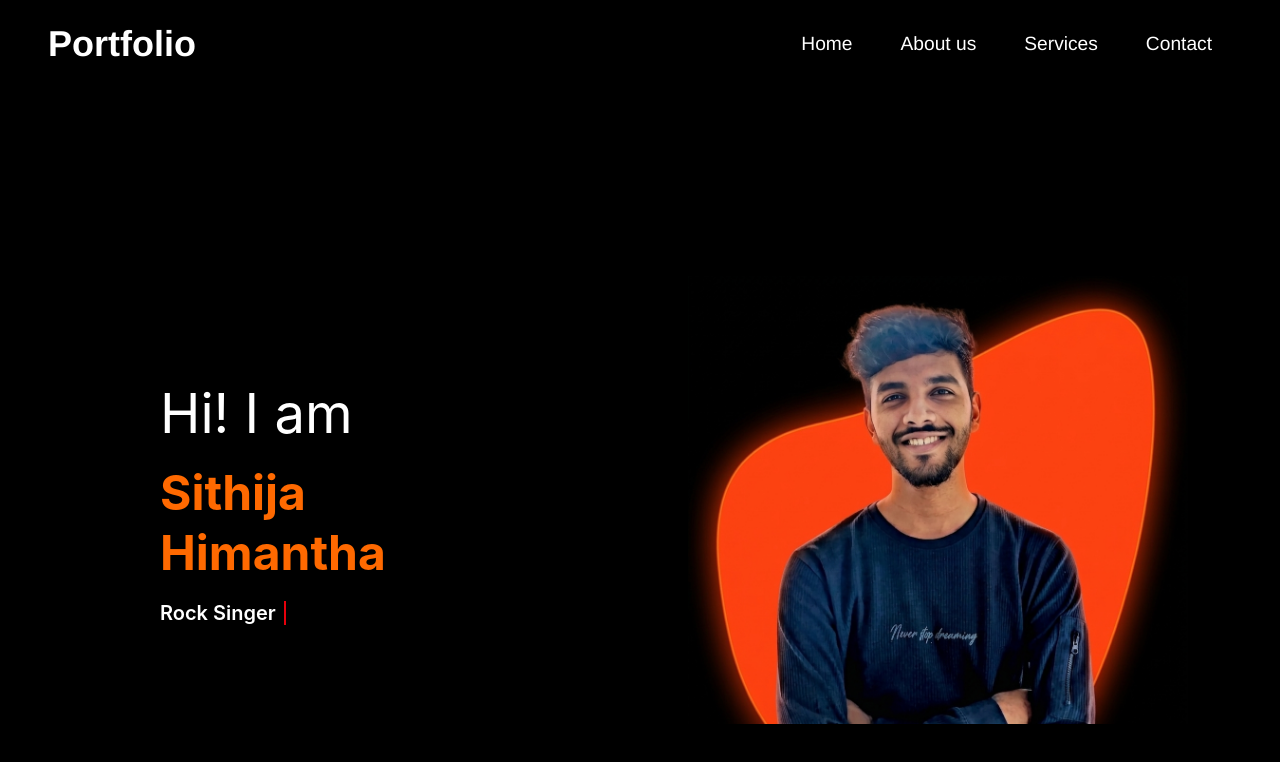
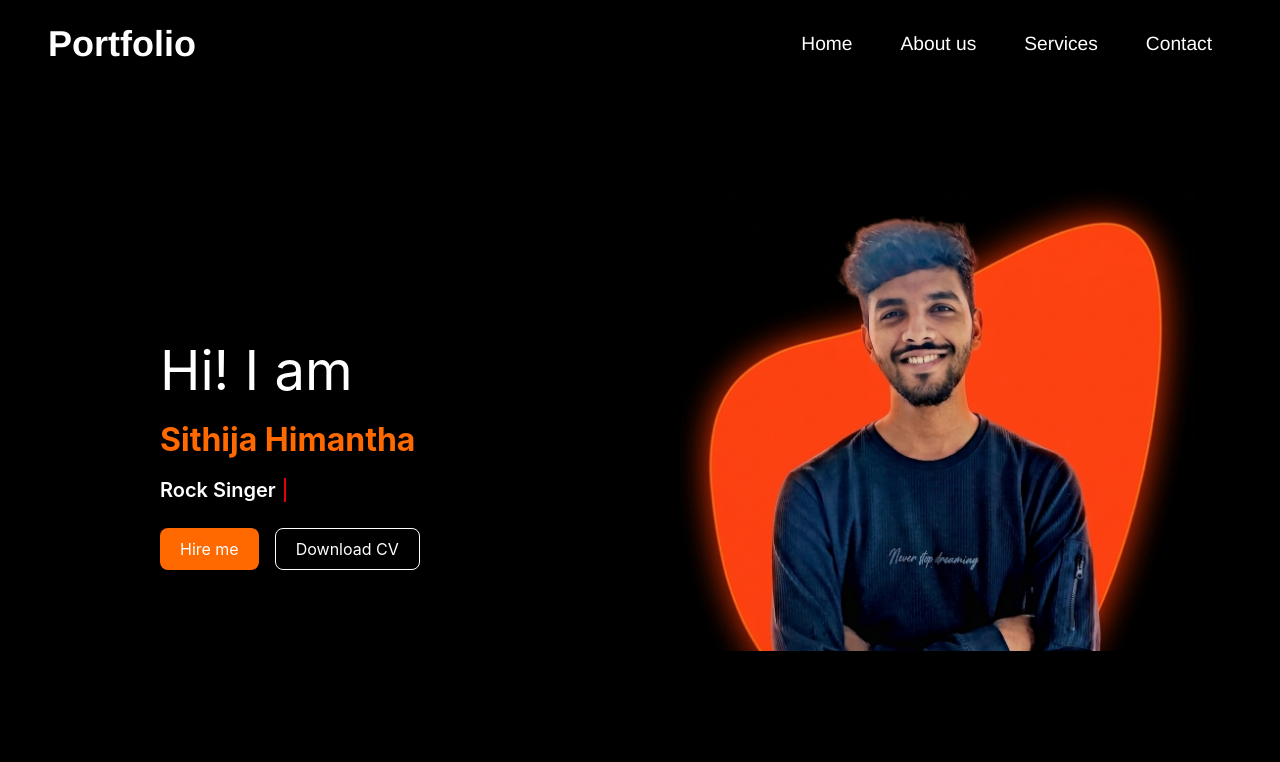
Before and after one commit to wolfyblue078/my-portfolio, a React (Vite) app: page / in a window 1280 px wide. Shown: the top 762 px of the page. Built offline with nearby package versions, Linux system fonts and the light colour scheme.

Commit message:
feat: Update Content and Header components layout and styles

```diff
--- a/src/pages/Home/components/Content.jsx
+++ b/src/pages/Home/components/Content.jsx
@@ -3,7 +3,7 @@ import { useState, useEffect } from "react";
 export default function Content(){
 
         const words = [
-        "Web Application Developer",
+        "FrontEnd Developer",
         "BackEnd Developer",
         "Rock Singer",
         "Guitarist",
@@ -30,16 +30,35 @@ export default function Content(){
 
             {/*left content */}
             <div className="order-2 text-center md:text-left px-24 md:order-1">
-                <h1 className="text-white text-[clamp(3.4rem,2vw,_1.5rem)] mb-2">Hi! I am </h1>
+                <h1 className="text-white text-[clamp(3.4rem,2vw,_2rem)] mb-2">Hi! I am </h1>
 
                 <h1 className="text-orange-500 font-bold leading-tight
-                                text-[clamp(2rem,_5vw,_3rem)]">
+                                text-[clamp(2rem,_5vw,_2rem)]">
                     Sithija Himantha
                 </h1>
-                <div className="flex items-center space-x-2 text-xl font-semibold mt-4">
-                <span className="text-white">{currentWord}</span>
-                <span className="border-l-2 border-red-600 animate-[blink_1s_steps(1)_infinite] h-6"></span>
-            </div>
+                <div className="flex justify-center md:justify-start md:flex-row items-center space-x-2 text-xl font-semibold mt-4">
+                    <span className="text-white">{currentWord}</span>
+                    <span className="border-l-2 border-red-600 animate-[blink_1s_steps(3)_infinite] h-6"></span>
+
+                </div>
+
+
+                <div className="flex justify-center md:justify-start gap-4 mt-6">
+                    <button className="bg-orange-500 text-white px-5 py-2 rounded-lg hover:bg-orange-600 transition">
+                        Hire me
+                    </button>
+
+                    <button className="border border-white text-white px-5 py-2 rounded-lg hover:bg-white hover:text-black transition">
+                        Download CV
+                    </button>
+                </div>
+
+
+
+
+
+
+
 
             </div>
 
@@ -57,11 +76,14 @@ export default function Content(){
             <img
                 src="/src/assets/image_black.png"
                 alt="profile"
-                className="relative z-10 w-[250px] sm:w-[320px] md:w-[500px]"
+                className="relative md:-mt-15 z-10 w-[250px] sm:w-[300px] md:w-[550px]"
             />
+
 
         </div>
         </div>
+
+
 
         </div>
 
--- a/src/pages/Home/components/Header.jsx
+++ b/src/pages/Home/components/Header.jsx
@@ -5,7 +5,7 @@ export default function Header(){
     return(
         <>
 
-        <div className="max-w-7xl mx-auto h-[200px]">
+        <div className="max-w-7xl mx-auto h-[150px]">
             <header className="p-4 flex items-center justify-between px-12 py-6">
                 <span className="text-4xl font-bold text-white font-['Helvetica']">Portfolio</span>
                 <nav className="hidden md:flex space-x-4 text-white font-['Helvetica'] text-xl flex gap-2">
--- a/vite.config.js
+++ b/vite.config.js
@@ -8,4 +8,5 @@ export default defineConfig({
     tailwindcss(),
     react()
   ],
+  base: "/my-portfolio",
 })
```
